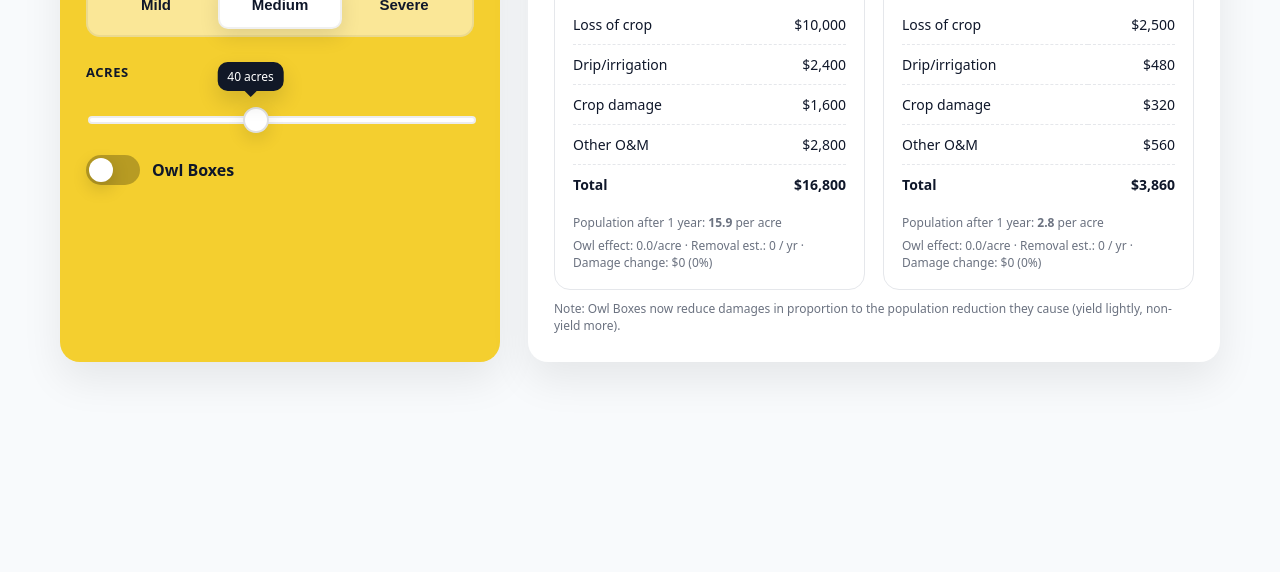
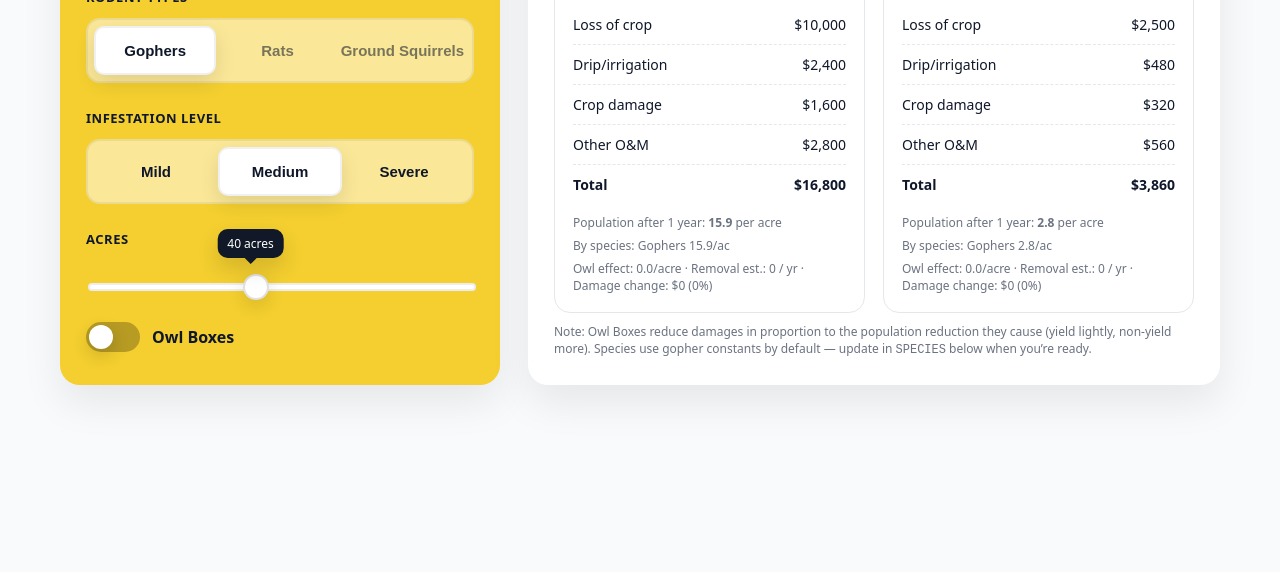
Before and after one commit to andrewhalvorsen/gopher-impact-demo, a plain HTML site: page index.html in a window 1280 px wide. Shown: the part 228-800 px from the top of the page. Drawn offline with Linux system fonts and the light colour scheme.

Commit message:
Update index.html

```diff
--- a/index.html
+++ b/index.html
@@ -3,7 +3,7 @@
 <head>
 <meta charset="utf-8" />
 <meta name="viewport" content="width=device-width, initial-scale=1" />
-<title>Smokin’ Burrow – Gopher Impact Estimator (1-Year)</title>
+<title>Smokin’ Burrow – Rodent Impact Estimator (1-Year)</title>
 <style>
   :root{
     --yellow:#f4cf2f; --ink:#0f172a; --muted:#6b7280; --border:#e5e7eb;
@@ -24,39 +24,34 @@
   .left{ background:var(--yellow); padding:32px 26px; display:flex; flex-direction:column; gap:26px; }
   .right{ background:var(--card); padding:28px 26px; }
 
-  /* Left header */
   .lead{ display:flex; flex-direction:column; gap:8px; }
   .lead h1{ margin:0; font-size:28px; line-height:1.15; letter-spacing:-0.01em; }
   .lead .sub{ font-size:14px; opacity:.85; }
 
-  /* Groups */
   .group{ display:flex; flex-direction:column; gap:12px; }
   .label{ font-weight:800; font-size:13px; letter-spacing:.04em; text-transform:uppercase; }
 
-  /* Segmented control — full-width 3-tile layout */
+  /* Segmented full-width tiles */
   .segmented{
-    display:grid;
-    grid-template-columns: repeat(3, 1fr);
-    gap:0;
-    width:100%;
-    padding:6px;
-    border-radius:14px;
-    background:rgba(255,255,255,.50);
+    display:grid; grid-template-columns: repeat(3, 1fr);
+    width:100%; padding:6px; gap:0;
+    border-radius:14px; background:rgba(255,255,255,.50);
     border:2px solid rgba(0,0,0,.06);
   }
   .segmented button{
-    appearance:none; border:0; cursor:pointer;
-    width:100%; padding:14px 0;
-    font-weight:800; font-size:15px; color:#0f172a;
-    background:transparent; border-radius:10px;
-    border:2px solid transparent;
-    transition:background .12s ease, transform .06s ease, box-shadow .12s ease;
+    appearance:none; border:0; cursor:pointer; width:100%; padding:14px 0;
+    font-weight:800; font-size:15px; color:#0f172a; background:transparent;
+    border-radius:10px; border:2px solid transparent;
+    transition:background .12s ease, transform .06s ease, box-shadow .12s ease, opacity .12s ease;
   }
   .segmented button:hover{ background:rgba(255,255,255,.35); }
   .segmented button:active{ transform:translateY(1px); }
   .segmented button.active{
     background:#ffffff; border-color:rgba(0,0,0,.06);
     box-shadow:0 8px 20px rgba(0,0,0,.10);
+  }
+  .segmented button.inactive{
+    opacity:.55;
   }
 
   /* Slider + bubble */
@@ -113,6 +108,8 @@
   .foot{ margin-top:10px; color:#6b7280; font-size:12px; }
   .owlNote{ margin-top:6px; color:#6b7280; font-size:12px; }
 
+  .footSmall{ margin-top:6px; color:#6b7280; font-size:12px; }
+
   @media (max-width:980px){
     .wrap{ grid-template-columns:1fr; }
     .grid{ grid-template-columns:1fr; }
@@ -125,6 +122,17 @@
     <section class="panel left" aria-label="Controls">
       <div class="lead">
         <h1>See how much rodents cost you</h1>
+        <div class="sub">Toggle rodent types, set severity & acres. Results update instantly.</div>
+      </div>
+
+      <!-- Rodent Types (multi-select) -->
+      <div class="group">
+        <div class="label">Rodent Types</div>
+        <div class="segmented" role="group" aria-label="Rodent Types">
+          <button type="button" class="speciesbtn active" data-id="gopher" aria-pressed="true">Gophers</button>
+          <button type="button" class="speciesbtn inactive" data-id="rat" aria-pressed="false">Rats</button>
+          <button type="button" class="speciesbtn inactive" data-id="squirrel" aria-pressed="false">Ground&nbsp;Squirrels</button>
+        </div>
       </div>
 
       <!-- Infestation Level -->
@@ -176,6 +184,7 @@
           <div class="foot">
             Population after 1 year: <strong id="natPerAcre">—</strong> per acre
           </div>
+          <div class="footSmall" id="natPerSpecies">—</div>
           <div class="owlNote" id="natOwl">Owl effect: —/acre · Removal est.: —/yr · Damage change: —</div>
         </div>
 
@@ -192,81 +201,122 @@
           <div class="foot">
             Population after 1 year: <strong id="trtPerAcre">—</strong> per acre
           </div>
+          <div class="footSmall" id="trtPerSpecies">—</div>
           <div class="owlNote" id="trtOwl">Owl effect: —/acre · Removal est.: —/yr · Damage change: —</div>
         </div>
       </div>
-      <div class="owlNote" style="margin-top:10px;">Note: Owl Boxes now reduce damages in proportion to the population reduction they cause (yield lightly, non-yield more).</div>
+      <div class="owlNote" style="margin-top:10px;">
+        Note: Owl Boxes reduce damages in proportion to the population reduction they cause (yield lightly, non-yield more). Species use gopher constants by default — update in <code>SPECIES</code> below when you’re ready.
+      </div>
     </section>
   </div>
 
 <script>
-/* ------------------------------ Deterministic Model (ported + owl damage discounts) ------------------------------ */
-const Model = (() => {
-  // === CONSTANTS (from your C++)
-  const owlsPer100Acres = 1.9;
+/* ------------------------------ Species-configurable deterministic model ------------------------------ */
+/* If you have species-specific constants from your other module, paste them into SPECIES. */
+const SPECIES = {
+  gopher: {
+    name: "Gophers",
+    owlEffectFactor: 1.0, // scale owl predation power for this species
+    // Biology
+    K_per_acre: 80.0,
+    litterMean: 6.0,
+    birthFracFemale: 0.70,
+    breederFrac: 0.80,
+    fertSlope: 3.5,
+    survJ: 0.45, survS: 0.65, survA: 0.82,
+    agingA: 0.08,
+    // Initialization per severity (per 10 acres)
+    basePer10: {1:20.0, 2:40.0, 3:70.0},
+    // Economics (almonds)
+    pricePerLb: 2.50, yieldLbPerAcre: 2500.0,
+    lossRate: {1:0.02, 2:0.04, 3:0.06}, lossAfterTreat: 0.01,
+    dripPerAcre: 60.0, cropDmgPerAcre: 40.0, otherPerAcre: 70.0,
+    sevMult: {1:0.8, 2:1.0, 3:1.2},
+    maintMultiplierAfterTreat: 0.20,
+  },
+  rat: {
+    name: "Rats",
+    owlEffectFactor: 1.0, // TODO: adjust if your prior model differed
+    // For now, copy gopher constants; replace with your rat constants when available
+    K_per_acre: 80.0, litterMean: 6.0, birthFracFemale: 0.70, breederFrac: 0.80, fertSlope: 3.5,
+    survJ: 0.45, survS: 0.65, survA: 0.82, agingA: 0.08,
+    basePer10: {1:20.0, 2:40.0, 3:70.0},
+    pricePerLb: 2.50, yieldLbPerAcre: 2500.0,
+    lossRate: {1:0.02, 2:0.04, 3:0.06}, lossAfterTreat: 0.01,
+    dripPerAcre: 60.0, cropDmgPerAcre: 40.0, otherPerAcre: 70.0,
+    sevMult: {1:0.8, 2:1.0, 3:1.2},
+    maintMultiplierAfterTreat: 0.20,
+  },
+  squirrel: {
+    name: "Ground Squirrels",
+    owlEffectFactor: 1.0, // TODO: adjust if your prior model differed
+    // For now, copy gopher constants; replace with your squirrel constants when available
+    K_per_acre: 80.0, litterMean: 6.0, birthFracFemale: 0.70, breederFrac: 0.80, fertSlope: 3.5,
+    survJ: 0.45, survS: 0.65, survA: 0.82, agingA: 0.08,
+    basePer10: {1:20.0, 2:40.0, 3:70.0},
+    pricePerLb: 2.50, yieldLbPerAcre: 2500.0,
+    lossRate: {1:0.02, 2:0.04, 3:0.06}, lossAfterTreat: 0.01,
+    dripPerAcre: 60.0, cropDmgPerAcre: 40.0, otherPerAcre: 70.0,
+    sevMult: {1:0.8, 2:1.0, 3:1.2},
+    maintMultiplierAfterTreat: 0.20,
+  }
+};
 
-  const K_per_acre = 80.0;
-  const litterMean = 6.0;
-  const birthFracFemale = 0.70;
-  const breederFrac = 0.80;
-  const fertSlope  = 3.5;
+// Treatment: CO₂ (25% kill/pass, 6 passes/year)
+const PASSES_PER_YEAR = 6, KILL_RATE_PER_PASS = 0.25;
+const SURVIVE_ANNUAL = Math.pow(1 - KILL_RATE_PER_PASS, PASSES_PER_YEAR); // (0.75)^6
 
-  const survJ = 0.45, survS = 0.65, survA = 0.82;
-  const agingA = 0.08;
+// Owl predation base
+const OWLS_PER_100_ACRES = 1.9;
+const PREDATION_PER_OWL_PER_WEEK = 2.5; // midpoint of 1–4
 
-  const passesPerYear = 6, killRatePerPass = 0.25;
-  const surviveAnnual = Math.pow(1.0 - killRatePerPass, passesPerYear); // (0.75)^6
+// Owl → damage discount tuning (same as previous version)
+const GAMMA = 3.0;     // amplify population reduction into visible $ effect
+const BETA_YIELD = 0.30;
+const BETA_NON   = 0.60;
 
-  const pricePerLb = 2.50, yieldLbPerAcre = 2500.0;
-  const lossMild=0.02, lossMedium=0.04, lossSevere=0.06, lossAfterTreat=0.01;
+function cloneP(P){ return [[P[0][0],P[0][1]],[P[1][0],P[1][1]],[P[2][0],P[2][1]]]; }
+const sumAll = P => P[0][0]+P[0][1]+P[1][0]+P[1][1]+P[2][0]+P[2][1];
 
-  const dripPerAcre_base=60.0, cropDmgPerAcre_base=40.0, otherPerAcre_base=70.0;
-  const sevMultMild=0.8, sevMultMed=1.0, sevMultSev=1.2;
-  const maintMultiplierAfterTreat=0.20;
+function initializeSpecies(spec, acres, level){
+  const totalInit = spec.basePer10[level] * (acres/10.0);
+  const Af = totalInit * spec.birthFracFemale;
+  const Am = totalInit * (1.0 - spec.birthFracFemale);
+  return [[0,0],[0,0],[Af,Am]]; // [J][S][A] x [F,M]
+}
 
-  // === OWL → DAMAGE DISCOUNT TUNING
-  const gamma = 3.0;          // amplifies population reduction into visible $ effect
-  const betaYield = 0.30;     // how much yield loss responds to owl reduction
-  const betaNon   = 0.60;     // how much non-yield responds (drip/crop damage/other)
-
-  const basePer10 = lvl => lvl===1?20.0:(lvl===2?40.0:70.0);
-  const sevMult = lvl => lvl===1?sevMultMild:(lvl===2?sevMultMed:sevMultSev);
-  const lossRate = lvl => lvl===1?lossMild:(lvl===2?lossMedium:lossSevere);
-
-  // one annual step; returns {P, removed}
-  function annualStep(P, acres, owlsOn){
+function annualStepSpecies(spec, P, acres, owlsOn){
   let [Jf,Jm,Sf,Sm,Af,Am] = [P[0][0],P[0][1],P[1][0],P[1][1],P[2][0],P[2][1]];
-    const K_total = K_per_acre * acres;
+  const K_total = spec.K_per_acre * acres;
   const total   = Jf+Jm+Sf+Sm+Af+Am;
   const density = K_total>0 ? total / K_total : 0.0;
 
-    const fertMult = 1 / (1 + Math.exp(fertSlope * (density - 1.0)));
+  const fertMult = 1 / (1 + Math.exp(spec.fertSlope * (density - 1.0)));
 
-    // reproduction (deterministic)
-    const litter = litterMean;
-    const breeders = Af * breederFrac;
+  // reproduction
+  const litter = spec.litterMean;
+  const breeders = Af * spec.breederFrac;
   const births = breeders * litter * fertMult;
-    const pupsF  = births * birthFracFemale;
-    const pupsM  = births * (1 - birthFracFemale);
+  const pupsF  = births * spec.birthFracFemale;
+  const pupsM  = births * (1 - spec.birthFracFemale);
 
   // transitions
   let nextJf = pupsF;
   let nextJm = pupsM;
-    let nextSf = Jf * survJ;
-    let nextSm = Jm * survJ;
-    let nextAf = Sf * survS + Af * survA;
-    let nextAm = Sm * survS + Am * survA;
+  let nextSf = Jf * spec.survJ;
+  let nextSm = Jm * spec.survJ;
+  let nextAf = Sf * spec.survS + Af * spec.survA;
+  let nextAm = Sm * spec.survS + Am * spec.survA;
 
   // aging
-    nextAf = Math.max(0, nextAf - Af * agingA);
-    nextAm = Math.max(0, nextAm - Am * agingA);
+  nextAf = Math.max(0, nextAf - Af * spec.agingA);
+  nextAm = Math.max(0, nextAm - Am * spec.agingA);
 
-    // owl predation
   let removed = 0;
   if (owlsOn){
-      const owlsEff = owlsPer100Acres * (acres/100.0);
-      const perOwlPerWeek = 2.5; // midpoint 1–4
-      const owlRemoval = owlsEff * perOwlPerWeek * 52.0 * Math.max(0, Math.min(1, density));
+    const owlsEff = OWLS_PER_100_ACRES * (acres/100.0);
+    const owlRemoval = spec.owlEffectFactor * owlsEff * PREDATION_PER_OWL_PER_WEEK * 52.0 * Math.max(0, Math.min(1, density));
     const afterTot = nextJf + nextJm + nextSf + nextSm + nextAf + nextAm;
     if (afterTot > 0 && owlRemoval > 0){
       const frac = Math.min(1.0, owlRemoval / afterTot);
@@ -278,35 +328,24 @@ const Model = (() => {
   return { P:[[nextJf,nextJm],[nextSf,nextSm],[nextAf,nextAm]], removed };
 }
 
-  const sumAll = P => P[0][0]+P[0][1]+P[1][0]+P[1][1]+P[2][0]+P[2][1];
-
-  function initialize(acres, level){
-    const totalInit = basePer10(level) * (acres/10.0);
-    const Af = totalInit * birthFracFemale;
-    const Am = totalInit * (1.0 - birthFracFemale);
-    return { N:[[0,0],[0,0],[Af,Am]], T:[[0,0],[0,0],[Af,Am]] };
-  }
-
-  // Compute damages; optional factors = {yieldFactor, nonYieldFactor}
-  function damages(acres, level, isTreated, factors){
+function damagesForSpecies(spec, acres, level, isTreated, factors){
   const fYield = factors ? factors.yieldFactor : 1.0;
   const fNon   = factors ? factors.nonYieldFactor : 1.0;
 
-    const baseRev = acres * yieldLbPerAcre * pricePerLb;
-    const baseRate = isTreated ? lossAfterTreat : lossRate(level);
+  const baseRev = acres * spec.yieldLbPerAcre * spec.pricePerLb;
+  const baseRate = isTreated ? spec.lossAfterTreat : spec.lossRate[level];
   const lossRateAdj = baseRate * fYield;
-    const lossOfCrop = baseRev * lossRateAdj;
+  const lossOfCrop  = baseRev * lossRateAdj;
 
-    // non-yield bases
-    const baseMult = isTreated ? 1.0 : sevMult(level);
-    let drip  = dripPerAcre_base    * baseMult * acres;
-    let cropD = cropDmgPerAcre_base * baseMult * acres;
-    let other = otherPerAcre_base   * baseMult * acres;
+  const baseMult = isTreated ? 1.0 : spec.sevMult[level];
+  let drip  = spec.dripPerAcre    * baseMult * acres;
+  let cropD = spec.cropDmgPerAcre * baseMult * acres;
+  let other = spec.otherPerAcre   * baseMult * acres;
 
   if (isTreated){
-      drip  *= maintMultiplierAfterTreat;
-      cropD *= maintMultiplierAfterTreat;
-      other *= maintMultiplierAfterTreat;
+    drip  *= spec.maintMultiplierAfterTreat;
+    cropD *= spec.maintMultiplierAfterTreat;
+    other *= spec.maintMultiplierAfterTreat;
   }
 
   drip  *= fNon;
@@ -316,81 +355,113 @@ const Model = (() => {
   return { lossOfCrop, drip, cropD, other, total: lossOfCrop + drip + cropD + other };
 }
 
-  // Project both OFF and ON; return whichever matches owlsOn, plus deltas
-  function project({ acres, level, owlsOn }){
-    const { N, T } = initialize(acres, level);
+function projectAll({ acres, level, owlsOn, activeIds }){
+  // Per-species baseline (owls OFF) & owl (ON)
+  const perSpecies = {};
+  let agg = {
+    natPA_off:0, trtPA_off:0, natPA_on:0, trtPA_on:0,
+    natRemovedSum:0, trtRemovedSum:0,
+    dN_base:{lossOfCrop:0,drip:0,cropD:0,other:0,total:0},
+    dT_base:{lossOfCrop:0,drip:0,cropD:0,other:0,total:0},
+    dN_owl: {lossOfCrop:0,drip:0,cropD:0,other:0,total:0},
+    dT_owl: {lossOfCrop:0,drip:0,cropD:0,other:0,total:0},
+  };
 
-    // --- Baseline (owls OFF)
-    const N_off = annualStep(N, acres, false);
-    const T_off = annualStep(T, acres, false);
-    const T_off_after = [[...T_off.P[0]],[...T_off.P[1]],[...T_off.P[2]]];
-    for(let a=0;a<3;a++) for(let s=0;s<2;s++) T_off_after[a][s] *= surviveAnnual;
+  activeIds.forEach(id=>{
+    const spec = SPECIES[id];
+
+    // init
+    const N0 = initializeSpecies(spec, acres, level);
+    const T0 = cloneP(N0);
+
+    // OFF
+    const N_off = annualStepSpecies(spec, N0, acres, false);
+    const T_off = annualStepSpecies(spec, T0, acres, false);
+    const T_off_after = cloneP(T_off.P);
+    for(let a=0;a<3;a++) for(let s=0;s<2;s++) T_off_after[a][s] *= SURVIVE_ANNUAL;
 
     const natPA_off = sumAll(N_off.P)/acres;
     const trtPA_off = sumAll(T_off_after)/acres;
-    const dN_base = damages(acres, level, false, null);
-    const dT_base = damages(acres, level, true , null);
 
-    // --- With owls (owls ON)
-    const N_on  = annualStep(N, acres, true);
-    const T_on  = annualStep(T, acres, true);
-    const T_on_after = [[...T_on.P[0]],[...T_on.P[1]],[...T_on.P[2]]];
-    for(let a=0;a<3;a++) for(let s=0;s<2;s++) T_on_after[a][s] *= surviveAnnual;
+    const dN_base = damagesForSpecies(spec, acres, level, false, null);
+    const dT_base = damagesForSpecies(spec, acres, level, true , null);
+
+    // ON
+    const N_on = annualStepSpecies(spec, N0, acres, true);
+    const T_on = annualStepSpecies(spec, T0, acres, true);
+    const T_on_after = cloneP(T_on.P);
+    for(let a=0;a<3;a++) for(let s=0;s<2;s++) T_on_after[a][s] *= SURVIVE_ANNUAL;
 
     const natPA_on = sumAll(N_on.P)/acres;
     const trtPA_on = sumAll(T_on_after)/acres;
 
-    // population reduction fractions
-    const eps=1e-9;
+    const eps = 1e-9;
     const rN = Math.max(0, (natPA_off - natPA_on)/Math.max(eps, natPA_off));
     const rT = Math.max(0, (trtPA_off - trtPA_on)/Math.max(eps, trtPA_off));
-    const rHatN = Math.min(1, gamma * rN);
-    const rHatT = Math.min(1, gamma * rT);
+    const rHatN = Math.min(1, GAMMA * rN);
+    const rHatT = Math.min(1, GAMMA * rT);
 
-    const factorsN = { yieldFactor: 1 - betaYield*rHatN, nonYieldFactor: 1 - betaNon*rHatN };
-    const factorsT = { yieldFactor: 1 - betaYield*rHatT, nonYieldFactor: 1 - betaNon*rHatT };
+    const factorsN = { yieldFactor: 1 - BETA_YIELD*rHatN, nonYieldFactor: 1 - BETA_NON*rHatN };
+    const factorsT = { yieldFactor: 1 - BETA_YIELD*rHatT, nonYieldFactor: 1 - BETA_NON*rHatT };
 
-    const dN_owl = damages(acres, level, false, factorsN);
-    const dT_owl = damages(acres, level, true , factorsT);
+    const dN_owl = damagesForSpecies(spec, acres, level, false, factorsN);
+    const dT_owl = damagesForSpecies(spec, acres, level, true , factorsT);
 
-    // choose which to display based on current toggle
-    const natPerAcre = owlsOn ? natPA_on : natPA_off;
-    const trtPerAcre = owlsOn ? trtPA_on : trtPA_off;
-    const dN = owlsOn ? dN_owl : dN_base;
-    const dT = owlsOn ? dT_owl : dT_base;
+    // aggregate
+    agg.natPA_off += natPA_off;
+    agg.trtPA_off += trtPA_off;
+    agg.natPA_on  += natPA_on;
+    agg.trtPA_on  += trtPA_on;
 
-    const natRemoved = owlsOn ? Math.round(N_on.removed) : 0;
-    const trtRemoved = owlsOn ? Math.round(T_on.removed) : 0;
+    agg.natRemovedSum += Math.round(N_on.removed);
+    agg.trtRemovedSum += Math.round(T_on.removed);
 
-    // deltas for UI (only meaningful when owlsOn)
-    const natDelta = owlsOn ? (dN_base.total - dN_owl.total) : 0;
-    const trtDelta = owlsOn ? (dT_base.total - dT_owl.total) : 0;
-    const natDeltaPct = owlsOn && dN_base.total>0 ? (natDelta/dN_base.total) : 0;
-    const trtDeltaPct = owlsOn && dT_base.total>0 ? (trtDelta/dT_base.total) : 0;
+    for(const k of ["lossOfCrop","drip","cropD","other","total"]){
+      agg.dN_base[k]+=dN_base[k];
+      agg.dT_base[k]+=dT_base[k];
+      agg.dN_owl[k] +=dN_owl[k];
+      agg.dT_owl[k] +=dT_owl[k];
+    }
 
-    const owlPerAcreDropN = owlsOn ? (natPA_off - natPA_on) : 0;
-    const owlPerAcreDropT = owlsOn ? (trtPA_off - trtPA_on) : 0;
+    perSpecies[id] = {
+      name: spec.name,
+      natPA_off, natPA_on, trtPA_off, trtPA_on
+    };
+  });
+
+  // choose display based on toggle
+  const natPerAcre = owlsOn ? agg.natPA_on : agg.natPA_off;
+  const trtPerAcre = owlsOn ? agg.trtPA_on : agg.trtPA_off;
+
+  const dN = owlsOn ? agg.dN_owl : agg.dN_base;
+  const dT = owlsOn ? agg.dT_owl : agg.dT_base;
+
+  const natDelta = owlsOn ? (agg.dN_base.total - agg.dN_owl.total) : 0;
+  const trtDelta = owlsOn ? (agg.dT_base.total - agg.dT_owl.total) : 0;
+  const natDeltaPct = owlsOn && agg.dN_base.total>0 ? (natDelta/agg.dN_base.total) : 0;
+  const trtDeltaPct = owlsOn && agg.dT_base.total>0 ? (trtDelta/agg.dT_base.total) : 0;
+
+  const owlPerAcreDropN = owlsOn ? (agg.natPA_off - agg.natPA_on) : 0;
+  const owlPerAcreDropT = owlsOn ? (agg.trtPA_off - agg.trtPA_on) : 0;
 
   return {
-      natPerAcre, trtPerAcre,
-      dN, dT,
-      natRemoved, trtRemoved,
+    natPerAcre, trtPerAcre, dN, dT,
+    natRemoved: owlsOn ? agg.natRemovedSum : 0,
+    trtRemoved: owlsOn ? agg.trtRemovedSum : 0,
     owlPerAcreDropN, owlPerAcreDropT,
-      natDelta, trtDelta, natDeltaPct, trtDeltaPct
+    natDelta, trtDelta, natDeltaPct, trtDeltaPct,
+    perSpecies
   };
 }
 
-  return { project };
-})();
-
-/* ------------------------------ UI Wiring ------------------------------ */
+/* ------------------------------ UI wiring ------------------------------ */
 const $ = s => document.querySelector(s);
 const $$ = s => Array.from(document.querySelectorAll(s));
 
 const acreRange = $("#acres");
 const acreBubble = $("#acreBubble");
 const owlsChk = $("#owls");
-
+const speciesBtns = $$(".speciesbtn");
 const infButtons = $$(".infbtn");
 
 const natTotalEl = $("#natTotal");
@@ -401,6 +472,14 @@ const natPerAcreEl = $("#natPerAcre");
 const trtPerAcreEl = $("#trtPerAcre");
 const natOwlEl = $("#natOwl");
 const trtOwlEl = $("#trtOwl");
+const natPerSpeciesEl = $("#natPerSpecies");
+const trtPerSpeciesEl = $("#trtPerSpecies");
+
+// state: active species
+function getActiveSpecies(){
+  const ids = speciesBtns.filter(b => b.classList.contains("active")).map(b => b.dataset.id);
+  return ids.length ? ids : ["gopher"]; // guard: ensure at least gopher
+}
 
 function fmtMoney(n){ return "$" + Math.round(n).toLocaleString("en-US"); }
 function fmtPct(x){ return (x*100).toFixed(1) + "%"; }
@@ -418,17 +497,27 @@ function activeLevel(){
   return parseInt(btn.dataset.level,10);
 }
 
+function perSpeciesLine(perSpecies, useOwls, natural){
+  // natural? pick natPA_*; else trtPA_*
+  const key = natural ? (useOwls ? "natPA_on" : "natPA_off")
+                      : (useOwls ? "trtPA_on" : "trtPA_off");
+  const parts = Object.values(perSpecies).map(sp => `${sp.name.split(" ")[0]} ${sp[key].toFixed(1)}/ac`);
+  return parts.length ? `By species: ${parts.join(" • ")}` : "—";
+}
+
 function render(){
   const acres = +acreRange.value;
   const level = activeLevel();
   const owlsOn = owlsChk.checked;
+  const activeIds = getActiveSpecies();
 
   const {
     natPerAcre, trtPerAcre, dN, dT,
     natRemoved, trtRemoved,
     owlPerAcreDropN, owlPerAcreDropT,
-    natDelta, trtDelta, natDeltaPct, trtDeltaPct
-  } = Model.project({ acres, level, owlsOn });
+    natDelta, trtDelta, natDeltaPct, trtDeltaPct,
+    perSpecies
+  } = projectAll({ acres, level, owlsOn, activeIds });
 
   // Natural
   natTotalEl.textContent = fmtMoney(dN.total);
@@ -440,6 +529,7 @@ function render(){
     <tr><td>Total</td><td>${fmtMoney(dN.total)}</td></tr>
   `;
   natPerAcreEl.textContent = natPerAcre.toFixed(1);
+  natPerSpeciesEl.textContent = perSpeciesLine(perSpecies, owlsOn, /*natural=*/true);
   natOwlEl.textContent = owlsOn
     ? `Owl effect: −${owlPerAcreDropN.toFixed(1)}/acre · Removal est.: ${Math.round(natRemoved).toLocaleString()} / yr · Damage change: −${fmtMoney(natDelta)} (−${fmtPct(natDeltaPct)})`
     : `Owl effect: 0.0/acre · Removal est.: 0 / yr · Damage change: $0 (0%)`;
@@ -454,15 +544,16 @@ function render(){
     <tr><td>Total</td><td>${fmtMoney(dT.total)}</td></tr>
   `;
   trtPerAcreEl.textContent = trtPerAcre.toFixed(1);
+  trtPerSpeciesEl.textContent = perSpeciesLine(perSpecies, owlsOn, /*natural=*/false);
   trtOwlEl.textContent = owlsOn
     ? `Owl effect: −${owlPerAcreDropT.toFixed(1)}/acre · Removal est.: ${Math.round(trtRemoved).toLocaleString()} / yr · Damage change: −${fmtMoney(trtDelta)} (−${fmtPct(trtDeltaPct)})`
     : `Owl effect: 0.0/acre · Removal est.: 0 / yr · Damage change: $0 (0%)`;
 }
 
-// Events
-infButtons.forEach(btn=>{
+/* events */
+$$(".infbtn").forEach(btn=>{
   btn.addEventListener("click", ()=>{
-    infButtons.forEach(b=>{
+    $$(".infbtn").forEach(b=>{
       const on = (b===btn);
       b.classList.toggle("active", on);
       b.setAttribute("aria-selected", on ? "true" : "false");
@@ -470,10 +561,28 @@ infButtons.forEach(btn=>{
     render();
   });
 });
+
+speciesBtns.forEach(btn=>{
+  btn.addEventListener("click", ()=>{
+    const isActive = btn.classList.contains("active");
+    // toggle state
+    btn.classList.toggle("active", !isActive);
+    btn.classList.toggle("inactive", isActive);
+    btn.setAttribute("aria-pressed", (!isActive).toString());
+    // guard: ensure at least one species is active
+    const anyOn = speciesBtns.some(b=>b.classList.contains("active"));
+    if (!anyOn){
+      const g = speciesBtns.find(b=>b.dataset.id==="gopher");
+      g.classList.add("active"); g.classList.remove("inactive"); g.setAttribute("aria-pressed","true");
+    }
+    render();
+  });
+});
+
 acreRange.addEventListener("input", ()=>{ setAcreBubble(); render(); });
-owlsChk.addEventListener("change", render);
+$("#owls").addEventListener("change", render);
 
-// Initial
+// initial
 window.addEventListener("load", ()=>{
   setAcreBubble();
   render();
```
Lines whose indentation alone changed are shown as unchanged.
